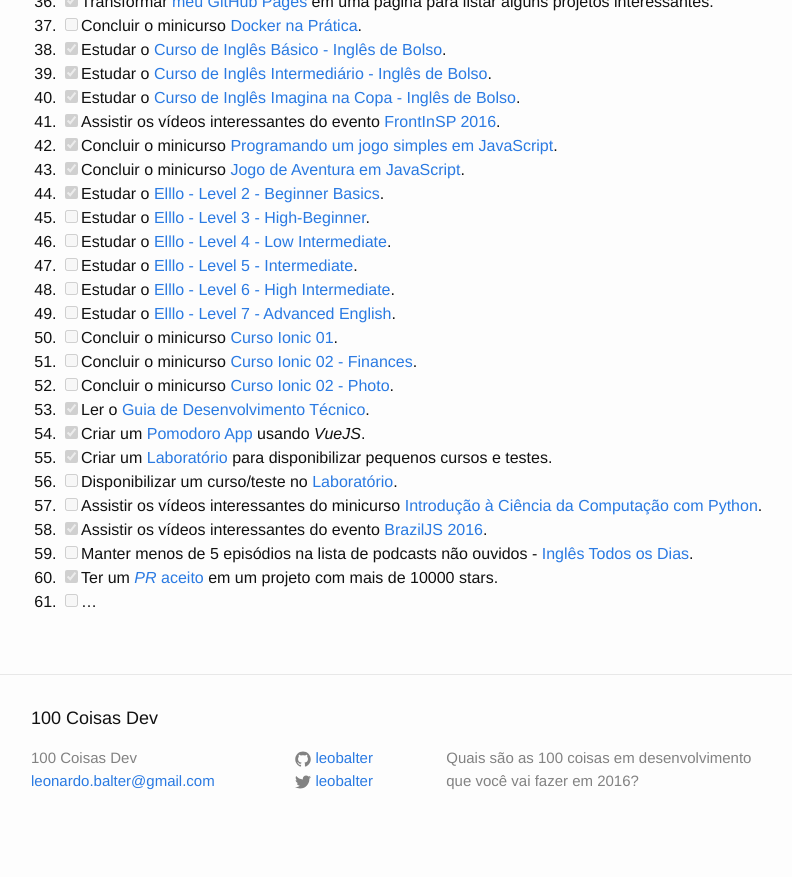
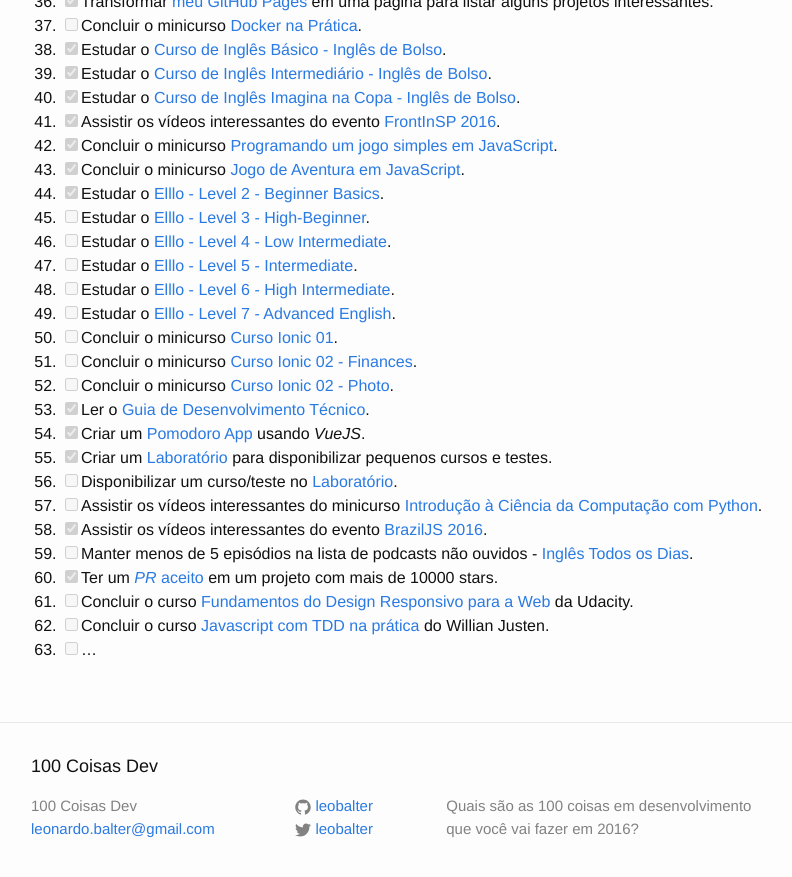
Before and after one commit to leobalter/100-coisas-dev, a Jekyll site: the page built from _posts/listas/2016-01-18-ftonato.markdown, in a window 1280 px wide and 900 px high, scrolled down 1050 px. Shown: the top 877 px of the window, without its empty margins (239-1031 px from the left). Built offline with Jekyll 4.4.1, drawn with Linux system fonts in a browser that asks for light colours; comment, search, counter and statistics services are not loaded; before the commit the page ends 1902 px from its top, so only the background shows below that.

Commit message:
Adicionar dois novos cursos

```diff
--- a/_posts/listas/2016-01-18-ftonato.markdown
+++ b/_posts/listas/2016-01-18-ftonato.markdown
@@ -65,4 +65,6 @@ categories: listas
 58. [x] Assistir os vídeos interessantes do evento [BrazilJS 2016](https://www.youtube.com/playlist?list=PLg2lQYZDBwOTMMnclNPFZdbLPKKYNazXb).
 59. [ ] Manter menos de 5 episódios na lista de podcasts não ouvidos - [Inglês Todos os Dias](http://www.domineingles.com.br/category/ingles-todos-os-dias/).
 60. [x] Ter um [_PR_ aceito](https://github.com/julianshapiro/velocity/pull/705) em um projeto com mais de 10000 stars.
-61. [ ] ...
+61. [ ] Concluir o curso [Fundamentos do Design Responsivo para a Web](https://br.udacity.com/course/responsive-web-design-fundamentals--ud893/) da Udacity.
+62. [ ] Concluir o curso [Javascript com TDD na prática](https://www.eventick.com.br/javascript-com-tdd-na-pratica) do Willian Justen.
+63. [ ] ...
```
